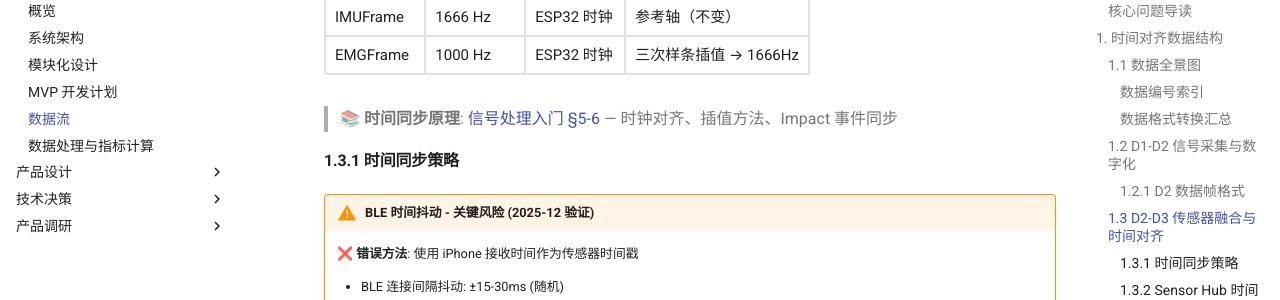
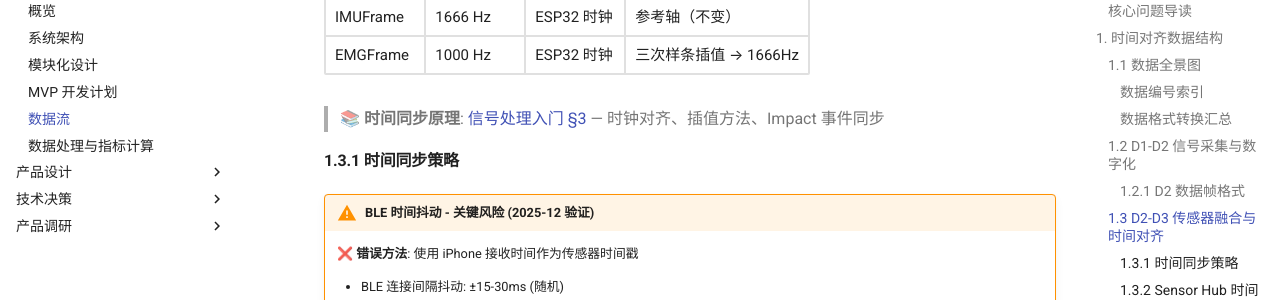
Before and after one commit to movement-chain-ai/movement-chain-docs, an MkDocs documentation site: the page built from docs/zh/design/architecture/data-flow.md, in a window 1280 px wide and 900 px high, scrolled down 6294 px. Shown: the part 151-451 px from the top of the window. Built offline with MkDocs 1.6.1 and Material for MkDocs 9.7.7, drawn with Linux system fonts in a browser that asks for light colours; comment, search, counter and statistics services are not loaded; the version menu is left out.

Commit message:
fix: 修复 signal-processing-101.md 锚点链接
🤖 Generated with [Claude Code](https://claude.com/claude-code)

Co-Authored-By: Claude Opus 4.5 <noreply@anthropic.com>

```diff
--- a/docs/zh/design/architecture/data-flow.md
+++ b/docs/zh/design/architecture/data-flow.md
@@ -301,7 +301,7 @@ D2→D3 阶段将三路异步数据流（不同采样率、不同时钟源）融
 | IMUFrame | 1666 Hz | ESP32 时钟 | 参考轴（不变） |
 | EMGFrame | 1000 Hz | ESP32 时钟 | 三次样条插值 → 1666Hz |
 
-> 📚 **时间同步原理**: [信号处理入门 §5-6](../../prerequisites/signal-processing-101.md#5-多传感器时间同步) — 时钟对齐、插值方法、Impact 事件同步
+> 📚 **时间同步原理**: [信号处理入门 §3](../../prerequisites/signal-processing-101.md#part3-sync) — 时钟对齐、插值方法、Impact 事件同步
 
 #### 1.3.1 时间同步策略
 
```
